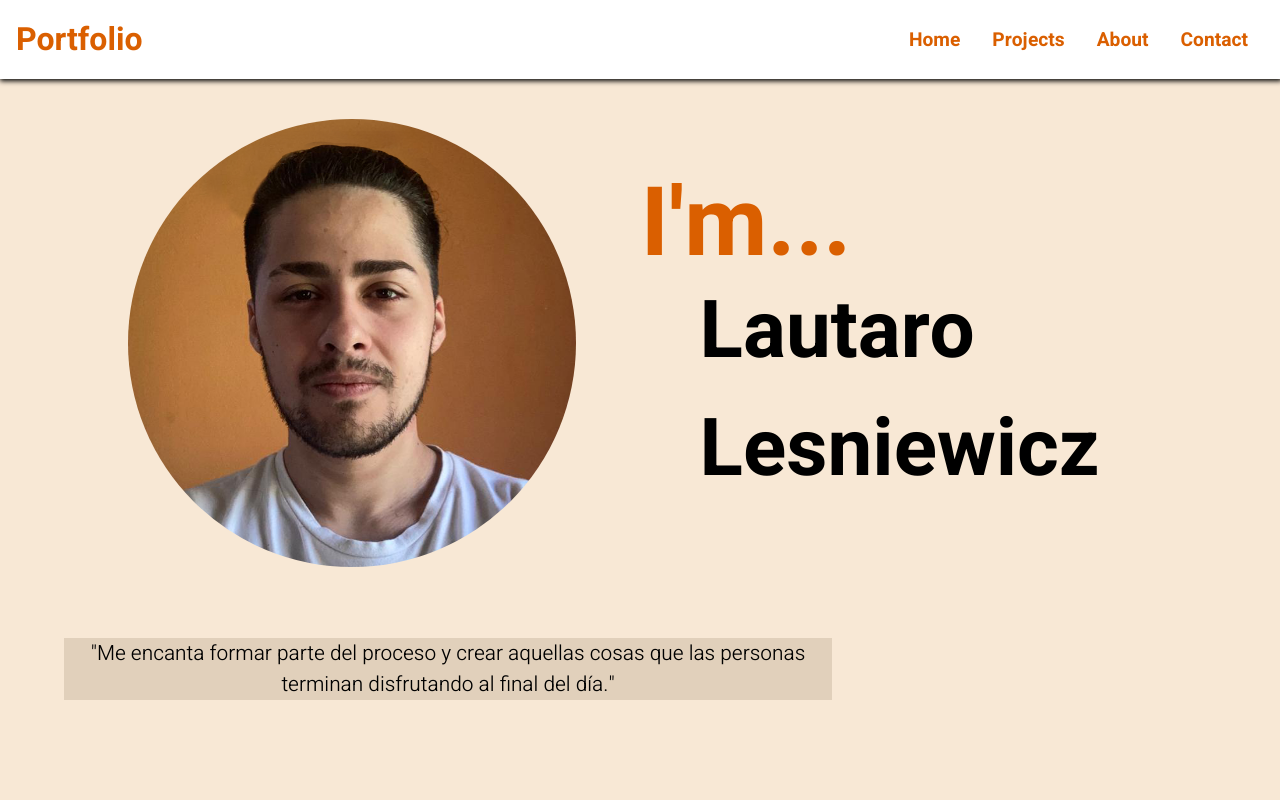
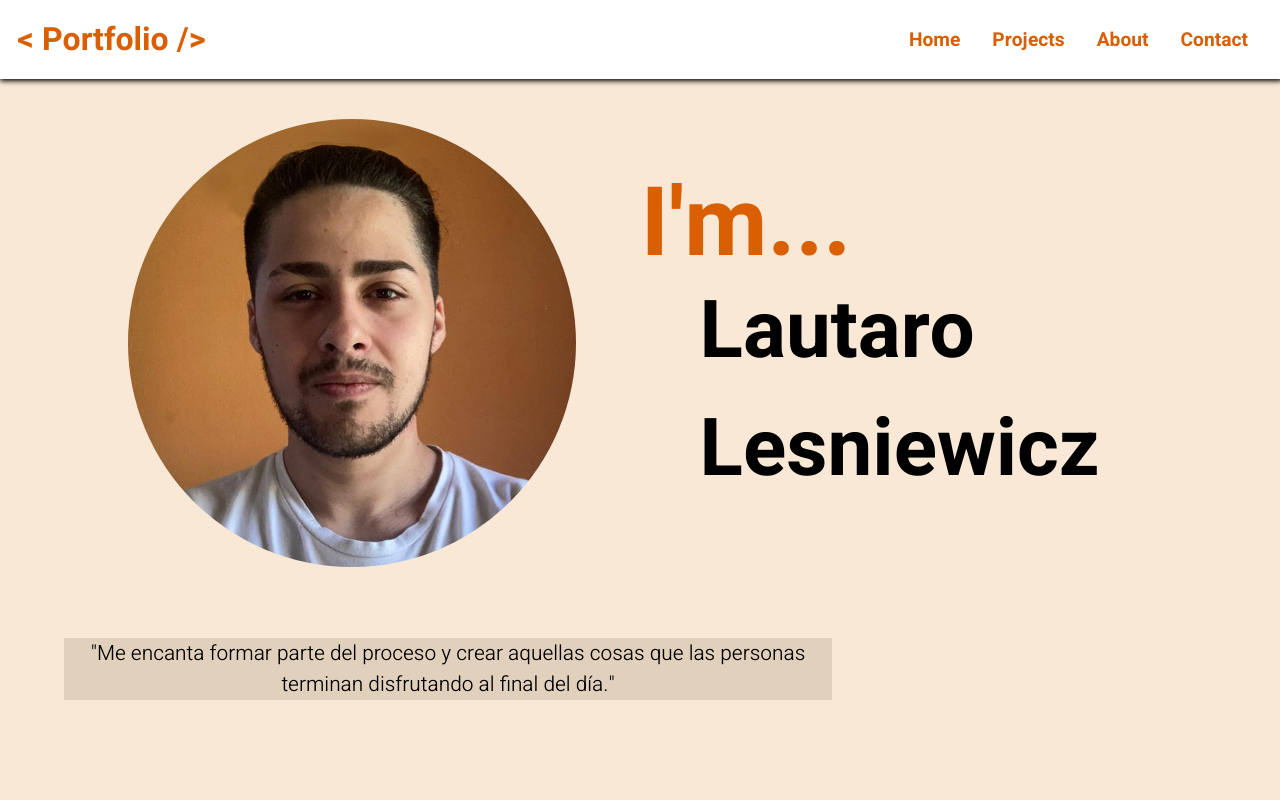
Before and after one commit to LautaroLesni/Portfolio, a React (Create React App) app: page / in a window 1280 px wide. Shown: the top 800 px of the page. Built offline with nearby package versions, Linux system fonts and the light colour scheme.

Commit message:
add style to the navbar

```diff
--- a/src/components/Navbar/Navbar.jsx
+++ b/src/components/Navbar/Navbar.jsx
@@ -13,7 +13,7 @@ const hamburgerHandler = () => setHamburguer(!hamburger)
 
     return (
         <motion.div className={"header"}>
-        <Link to='/'><h1>Portfolio</h1></Link>
+        <Link to='/'><h1>{'< Portfolio />'}</h1></Link>
             <ul className={hamburger ? "nav-menu active" : "nav-menu"}>
                 <li>
             <Link to='/'><h4>Home</h4></Link>
```
